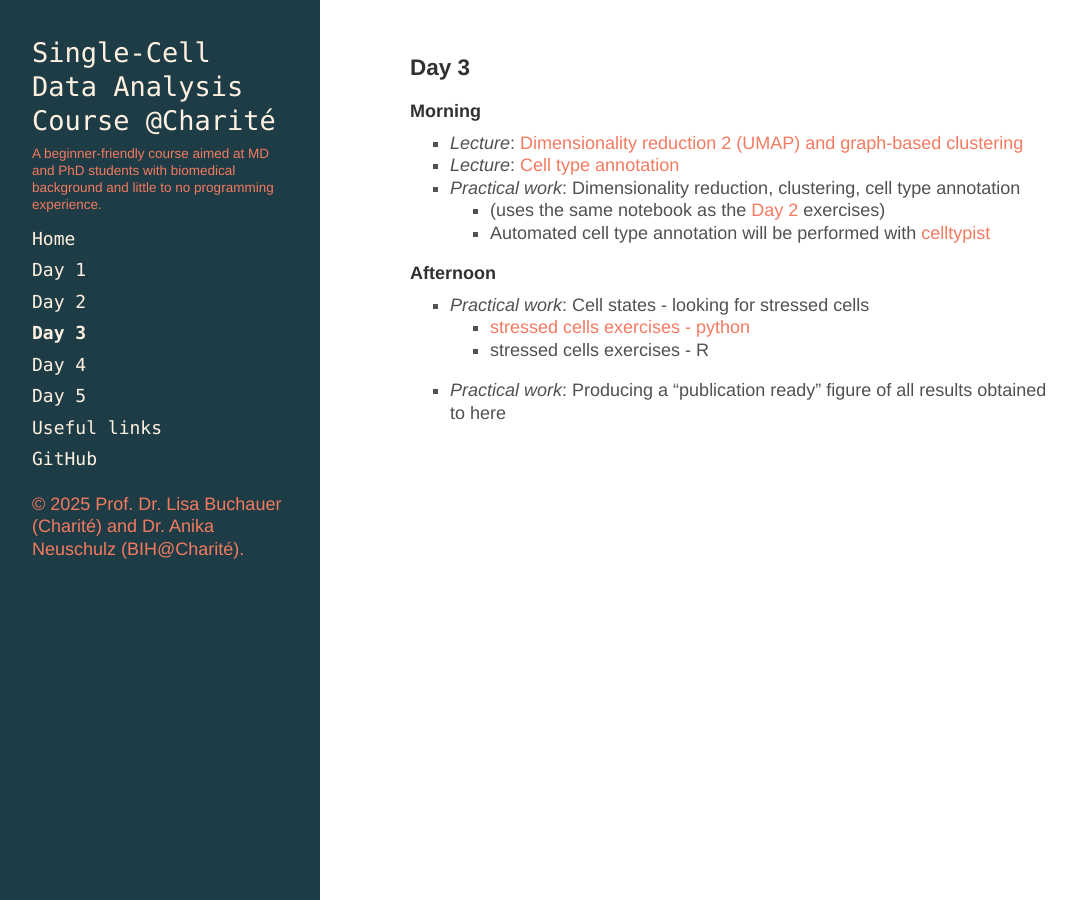
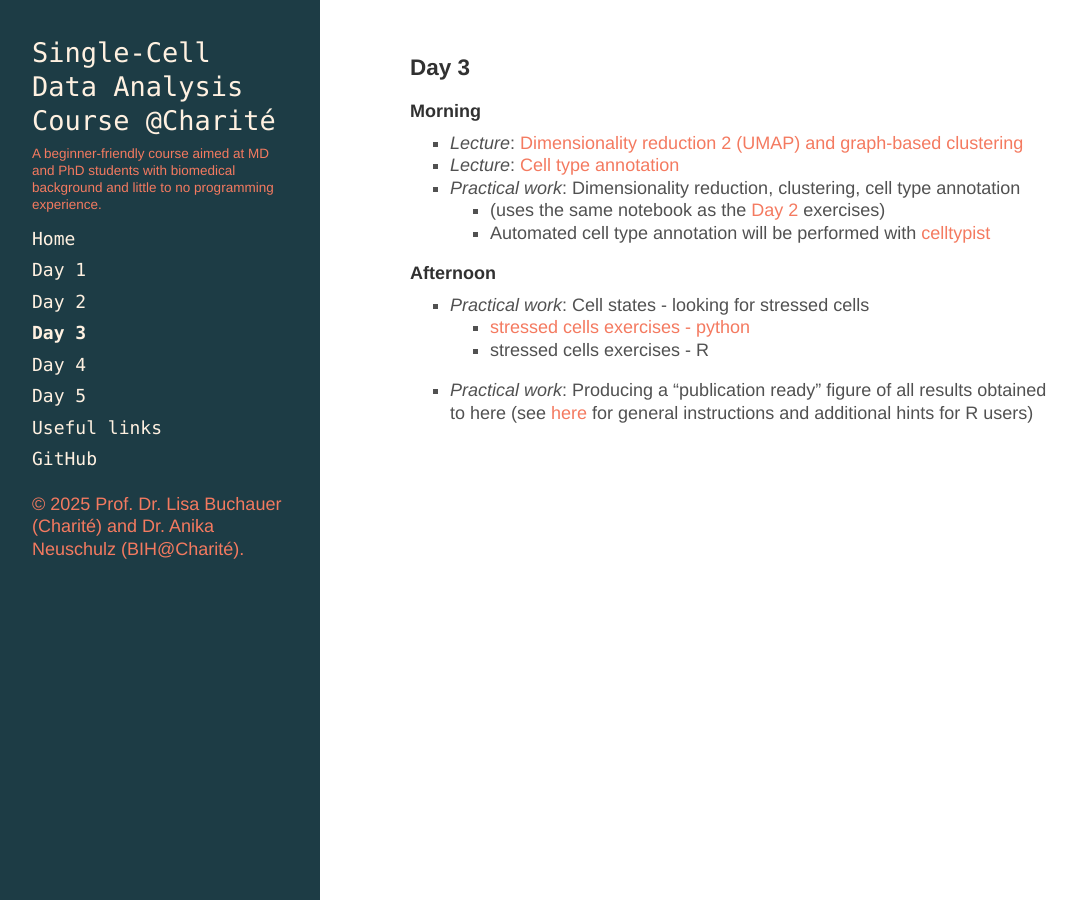
Before and after one commit to buchauer-lab/charite-sc-data-course, a Jekyll site: the page built from docs/Day3.md, in a window 1280 px wide. Shown: the whole page, without its empty margins (4-1080 px from the left). Built offline with Jekyll 4.4.1, drawn with Linux system fonts in a browser that asks for light colours; nearby versions of some CDN libraries; a style sheet for code colours, icons or effects is not loaded.

Commit message:
Update Day3.md

```diff
--- a/docs/Day3.md
+++ b/docs/Day3.md
@@ -17,4 +17,4 @@ order: 4
 - _Practical work_: Cell states - looking for stressed cells
   - [stressed cells exercises - python](https://github.com/buchauer-lab/charite-sc-data-course/blob/main/materials/Day3/stressed_cells_exercise_python.ipynb)
   - stressed cells exercises - R
-- _Practical work_: Producing a "publication ready" figure of all results obtained to here
+- _Practical work_: Producing a "publication ready" figure of all results obtained to here (see [here](https://github.com/buchauer-lab/charite-sc-data-course/blob/main/materials/Day3/Figure_instructions.Rmd) for general instructions and additional hints for R users)
```
